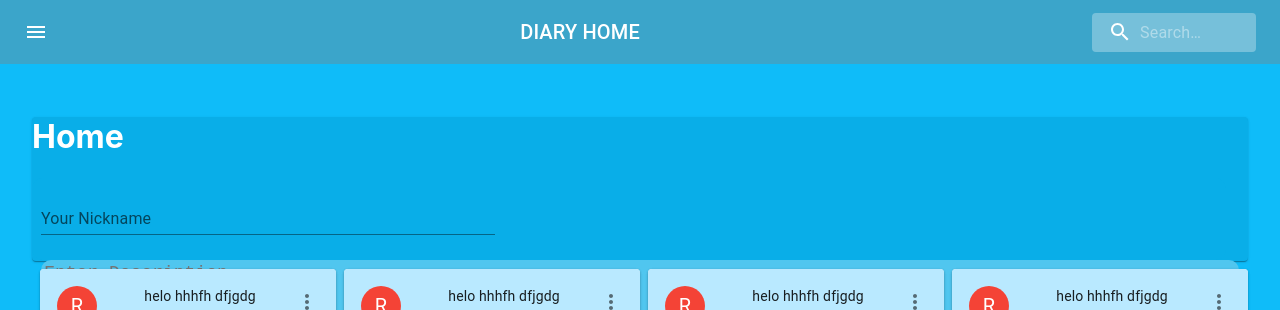
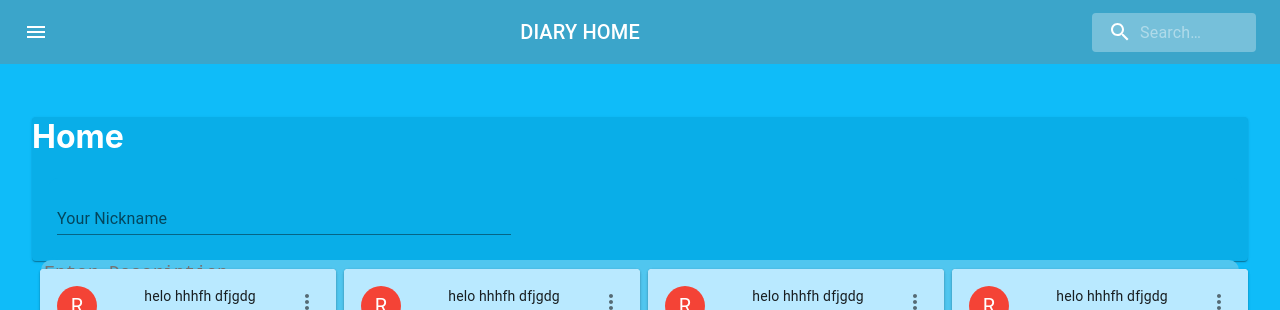
Before and after one commit to fcodelabs/training-web, a React (Create React App) app: page /DiaryHome in a window 1280 px wide. Shown: the top 310 px of the page. Built offline with nearby package versions, Linux system fonts and the light colour scheme.

Commit message:
content updated

```diff
--- a/src/components/TextField/TextField.jsx
+++ b/src/components/TextField/TextField.jsx
@@ -14,7 +14,7 @@ export default function BasicTextFields(props) {
 
       style={props.style}
     >
-      <TextField id="standard-basic" label={props.placeHolder} onClick={props.onClick} value={props.value} onChange={props.onChange} variant="standard" />
+      <TextField id="standard-basic"  hintText={props.hintText} label={props.placeHolder} onClick={props.onClick} value={props.value} onChange={props.onChange} variant="standard" />
     </Box>
   );
 }
--- a/src/pages/DiaryHome/DiaryHome.jsx
+++ b/src/pages/DiaryHome/DiaryHome.jsx
@@ -82,8 +82,11 @@ const DiaryHome = () => {
               backgroundColor:'#09aee8',
               border:'1px solid transparent',
               color:'black',
-              fontSize:'18px'}}
+              fontSize:'18px',
+              position:'relative',
+              left:'1rem'}}
               onClick={(e)=>{expandField()}}
+              hintText="Type"
             className="textField"
             placeHolder="Your Nickname"
             // value={userName}
@@ -93,7 +96,7 @@ const DiaryHome = () => {
         <Button variant="contained"
          style1={{display:"inline-block", top: '9rem',position: 'absolute',left: '80rem',display:btnVisibility}}
          style2={{border:' 1px solid transparent',borderRadius: '25px',top:'-2rem',height:'2rem'}}
-        className="randomBtn" placeHolder='RANDOM' onClick={()=>{submitNewCard()}}/>
+        className="submitBtn" placeHolder='SUBMIT' onClick={()=>{submitNewCard()}}/>
 
             <TextareaAutosize aria-label="minimum height" minRows={3} placeholder="Enter Description"
             style={{ width: '98%',
```
Also changed, not shown: src/pages/DiaryHome/DiaryHome.css (line endings or trailing spaces), src/utils/assets/background.jpg (deleted).
